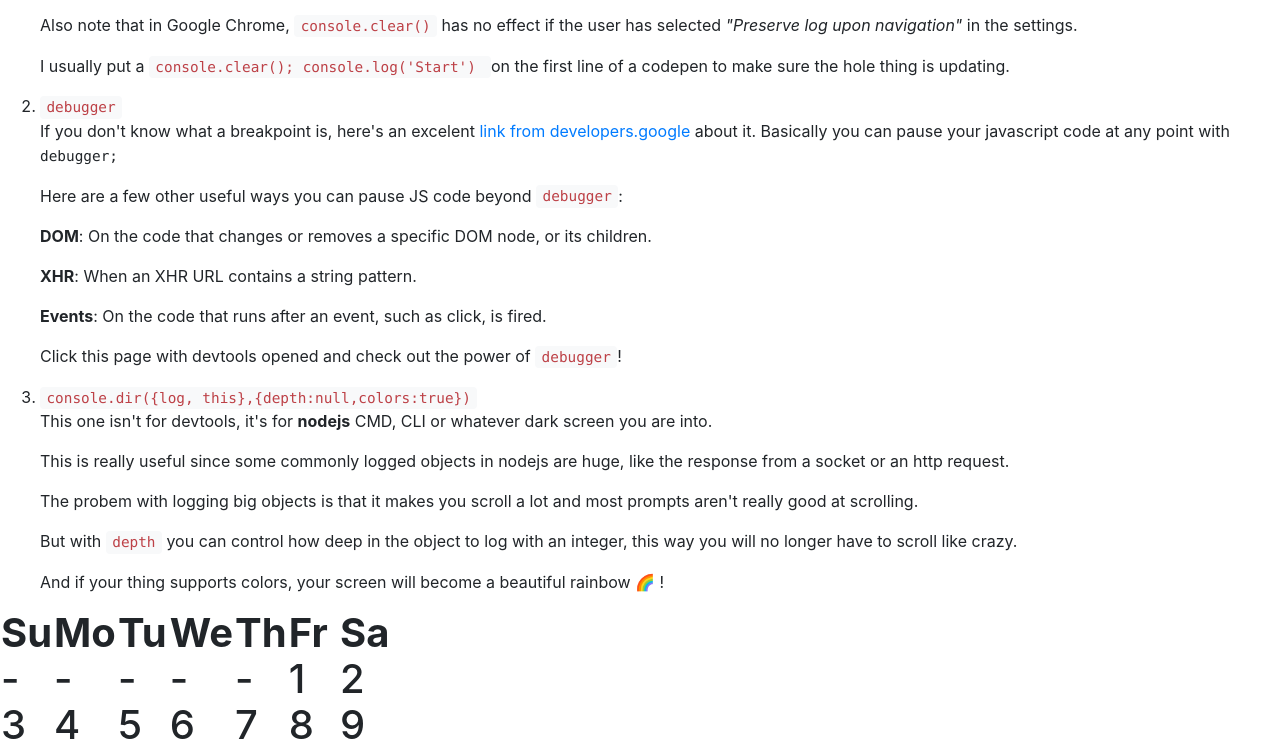
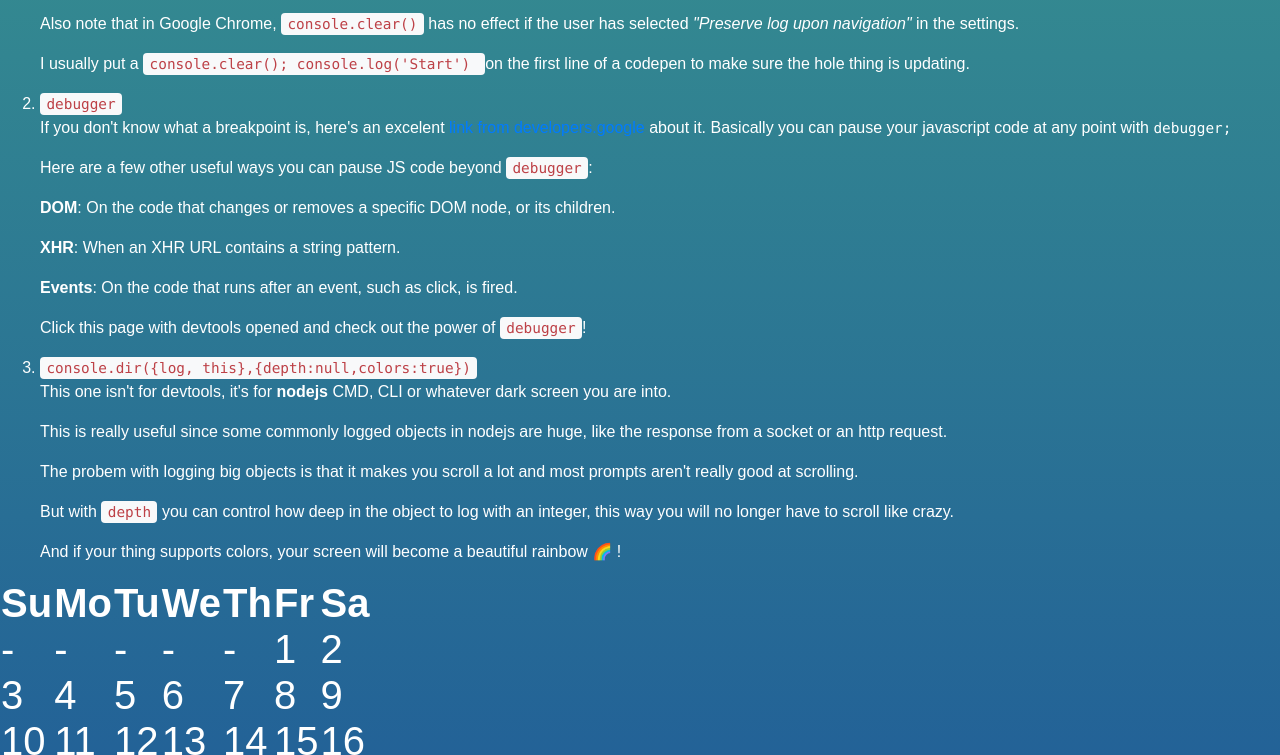
Before and after one commit to stewilondanga/debug-tip, a plain HTML site: page index.html in a window 1280 px wide. Shown: the part 404-1159 px from the top of the page. Drawn offline with nearby package versions, Linux system fonts and the light colour scheme.

Commit message:
add css/styles.css

```diff
--- a/css/styles.css
+++ b/css/styles.css
@@ -1,3 +1,10 @@
+body {
+  width: 100vw;
+  font-family: 'Source Sans Pro', sans-serif;
+  background: linear-gradient(to bottom, #3c9c8d 0%, #1e5799 100%);
+  color: white;
+}
+
 /*body {
   text-align: center;
   font-family: courier;
@@ -21,12 +28,6 @@
   height: 1.5em;
 }
 
-body {
-  width: 100vw;
-  font-family: 'Source Sans Pro', sans-serif;
-  background: linear-gradient(to bottom, #3c9c8d 0%,#1e5799 100%);
-  color: white;
-}
 h1 {
   font-family: 'Luckiest Guy', cursive;
   font-weight: normal;
```
